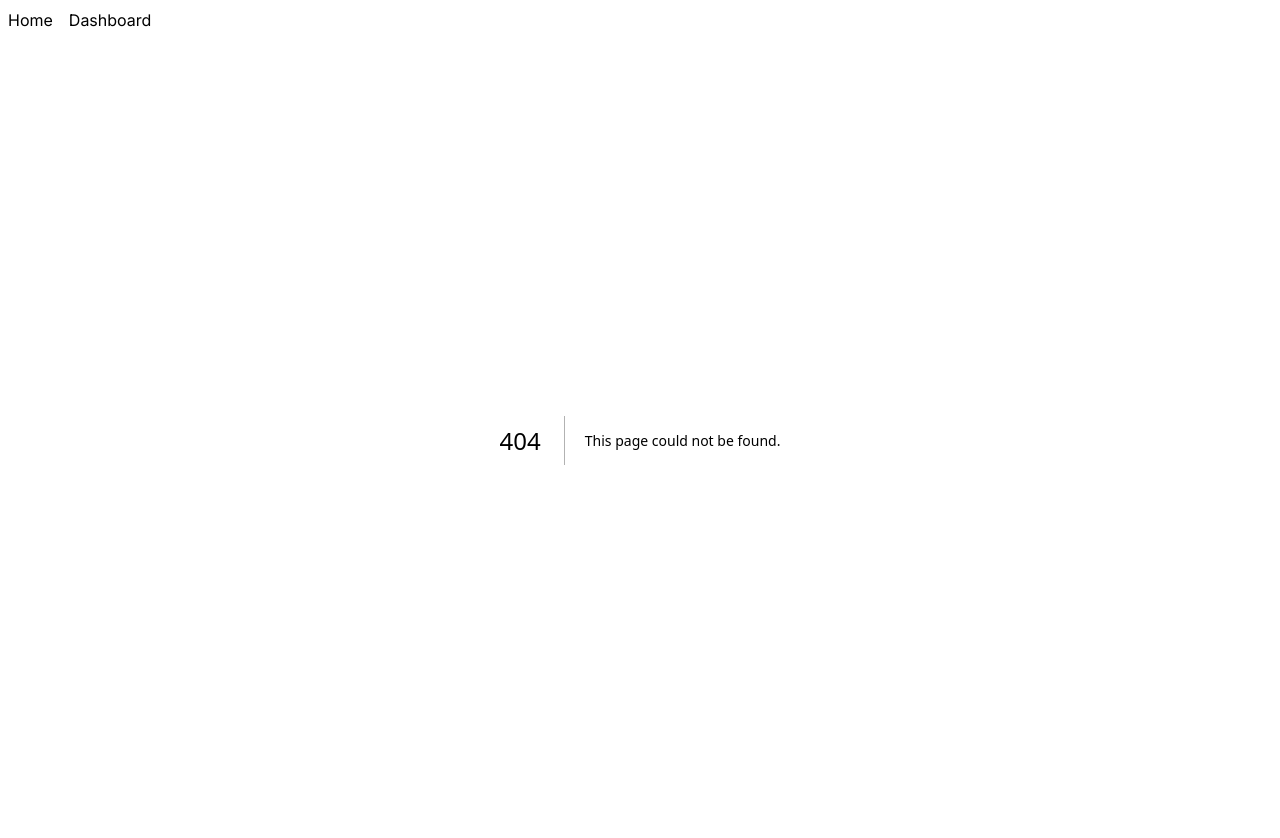
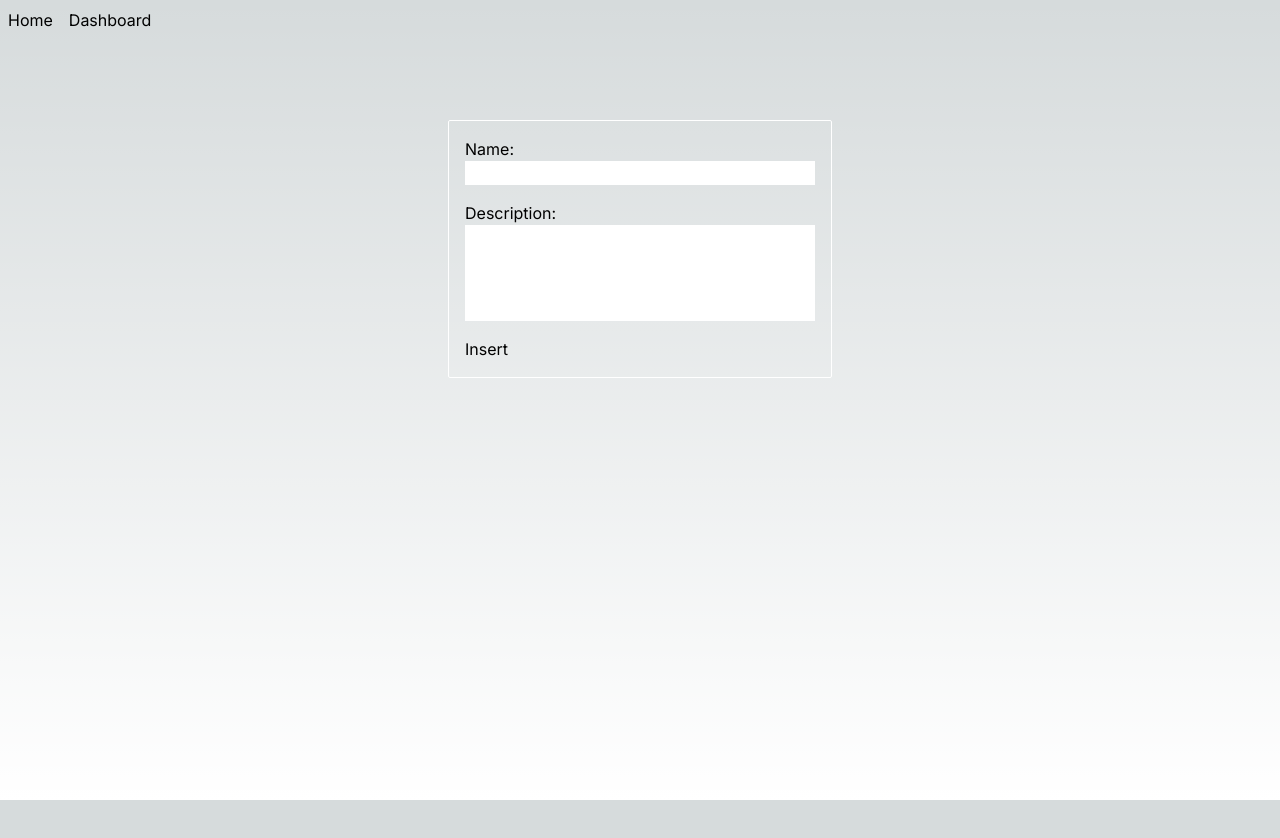
Before and after one commit to Z3ROO/portfolio, a Next.js app: page /dashboard/new-project in a window 1280 px wide. Before the commit this address had no page. After the commit the page ends 800 px from the top, so only its background shows below. Built offline with nearby package versions, Linux system fonts and the light colour scheme.

Commit message:
feat: separete InsertProject in its own route

```diff
--- /dev/null
+++ b/app/dashboard/new-project/page.tsx
@@ -0,0 +1,9 @@
+import { InsertProject } from "@/components/dashboard/InsertProject"
+
+export default function InsertProjectPage() {
+  return (
+    <div className="w-full h-full flex flex-col pt-20 items-center">
+      <InsertProject />
+    </div>
+  )
+}
--- a/app/dashboard/page.tsx
+++ b/app/dashboard/page.tsx
@@ -1,10 +1,13 @@
-import { InsertProject } from "@/components/dashboard/InsertProject";
 import ProjectsManager from "@/components/dashboard/ProjectsManager";
+import Link from "next/link";
+import { useRouter } from "next/router";
 
 export default function Dashboard() {
   return (
     <div>
-      <InsertProject />
+      <Link href={'/dashboard/new-project'}>
+        <button className="px-2 py-1 border border-white">New Project</button>
+      </Link>
       <ProjectsManager />
     </div>
   )
--- a/components/dashboard/InsertProject.tsx
+++ b/components/dashboard/InsertProject.tsx
@@ -1,8 +1,9 @@
 'use client'
 
-import { FormEvent, useState } from "react";
+import { useState } from "react";
 
-const input_TW = 'text-black';
+const input_TW = 'text-black w-full';
+const label_TW = 'flex flex-col p-2 w-full';
 
 export function InsertProject() {
   const [name, setName] = useState('');
@@ -22,11 +23,16 @@ export function InsertProject() {
       });
 
       const response = await request.json();
-      console.log(response)
-    }}>
-      <input className={input_TW+``} type="text" value={name} onChange={e => setName(e.target.value)} />
-      <input className={input_TW+``} type="text" value={description} onChange={e => setDescription(e.target.value)} />
-      <button form="insert-project">Insert</button>
+    }} className="flex flex-col items-start p-2 w-96 border border-white rounded-sm">
+      <label className={label_TW+``}>
+        <span>Name:</span>
+        <input className={input_TW+``} type="text" value={name} onChange={e => setName(e.target.value)} />
+      </label>
+      <label className={label_TW+``}>
+        <span>Description:</span>
+        <textarea className={input_TW+` h-24 resize-none`} value={description} onChange={e => setDescription(e.target.value)} />
+      </label>
+      <button className="m-2" form="insert-project">Insert</button>
     </form>
   );
 }
```
